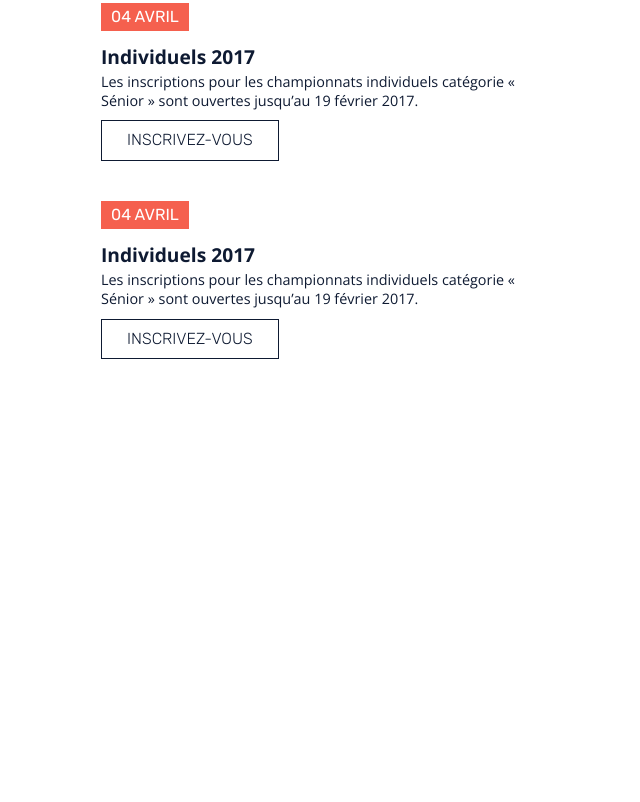
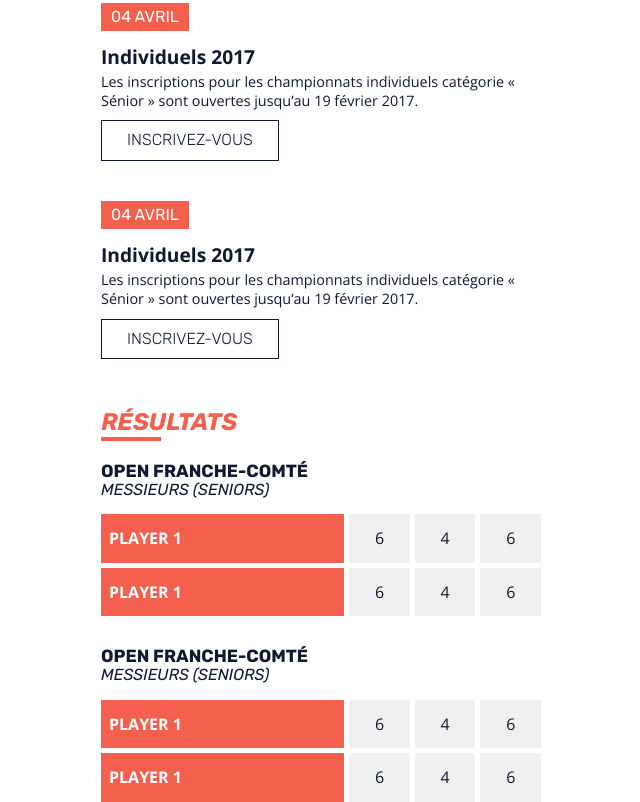
Before and after one commit to florent-p/projetco, a website: page index.html in a window 1280 px wide. Shown: the part 1630-2432 px from the top of the page, without its empty margins (319-959 px from the left). Before the commit the page ends 1989 px from the top, so only its background shows below. Drawn offline with nearby package versions, Linux system fonts and the light colour scheme.

Commit message:
13/04 22h30

```diff
--- a/app/scss/main.scss
+++ b/app/scss/main.scss
@@ -228,9 +228,9 @@ header {
 
 
 
-.main {
+.main,
+.main__sidebar {
     @include span(full);
-    margin-top: 50px;
 }
 
 
@@ -244,6 +244,11 @@ header {
     article {
         margin-top: 40px;
     }
+}
+
+.home__news,
+.home__results {
+    margin-top: 50px;
 }
 
 .article__date {
@@ -274,3 +279,53 @@ header {
 .article__button {
     margin-top: 10px;
 }
+
+.home__results {
+    @include container;
+}
+
+.result__type {
+    margin-bottom: 15px;
+}
+
+.result:not(:last-of-type) {
+    margin-bottom: 30px;
+}
+
+.result__line {
+    @include font-opensans;
+    color: rgb(255, 255, 255);
+    text-transform: uppercase;
+    font-size: 1rem;
+    display: flex;
+    flex-direction: row;
+    justify-content: space-between;
+
+    &:last-of-type {
+        margin-top: 5px;
+    }
+}
+
+.result__player {
+    flex-grow: 3;
+    background-color: $red;
+    padding: 15px 8px;
+    font-weight: 700;
+
+}
+
+.result--set {
+    flex-grow: 1;
+    margin-left: 5px;
+    background-color: rgb(240, 240, 240);
+    text-align: center;
+    padding: 15px 0;
+    color: $blue;
+}
+
+.champ__type {
+    @include font-rubik(400, italic);
+    text-transform: uppercase;
+    color: $blue;
+    font-size: 1rem;
+}
--- a/app/scss/partials/_typo.scss
+++ b/app/scss/partials/_typo.scss
@@ -1,4 +1,5 @@
-@import url('https://fonts.googleapis.com/css?family=Open+Sans:300,400,700|Rubik:300,400,700,700i');
+@import url('https://fonts.googleapis.com/css?family=Open+Sans:300,400,700|Rubik:300,400,400i,700,700i');
+@import "variables";
 
 @mixin font-opensans($weight: 400, $style: normal) {
     font-family: "Open Sans", sans-serif;
@@ -29,6 +30,14 @@ h2 {
     }
 }
 
+h3 {
+    @include font-rubik(700);
+    font-size: 1.1rem;
+    text-transform: uppercase;
+    color: $blue;
+    margin: 0;
+}
+
 p {
     margin: 10px 0 0;
 }
--- a/index.html
+++ b/index.html
@@ -98,9 +98,11 @@
     </section>
 
 
-    <section class="main">
+    <div class="main">
 
         <div class="main__content">
+
+            <section class="home__news">
 
                 <h2>Actualités de la ligue</h2>
 
@@ -131,13 +133,80 @@
 
                     </article>
 
+            </section>
 
+        </div>
+
+    </div>
+
+    <aside class="main__sidebar">
+
+        <section class="home__results">
+
+            <h2>Résultats</h2>
+
+            <div class="result">
+
+                <div class="result__type">
+
+                    <h3>Open Franche-Comté</h3>
+                    <span class="champ__type">Messieurs (seniors)</span>
+
+                </div>
+
+                <div class="result__line">
+
+                    <div class="result__player">Player 1</div>
+                    <div class="result--set">6</div>
+                    <div class="result--set">4</div>
+                    <div class="result--set">6</div>
+
+                </div>
+
+                <div class="result__line">
+
+                    <div class="result__player">Player 1</div>
+                    <div class="result--set">6</div>
+                    <div class="result--set">4</div>
+                    <div class="result--set">6</div>
+
+            </div>
+
+            </div>
+
+            <div class="result__type">
+
+                <h3>Open Franche-Comté</h3>
+                <span class="champ__type">Messieurs (seniors)</span>
+
+            </div>
+
+            <div class="result">
+
+                <div class="result__line">
+
+                    <div class="result__player">Player 1</div>
+                    <div class="result--set">6</div>
+                    <div class="result--set">4</div>
+                    <div class="result--set">6</div>
+
+                </div>
+
+                <div class="result__line">
+
+                    <div class="result__player">Player 1</div>
+                    <div class="result--set">6</div>
+                    <div class="result--set">4</div>
+                    <div class="result--set">6</div>
+
+                </div>
 
             </div>
 
         </section>
 
-    <aside class="main__sidebar"></aside>
+
+    </aside>
 
 
     <div class="footer"></div>
```
Also changed, not shown: app/css/main.css. Lines whose indentation alone changed are shown as unchanged.
